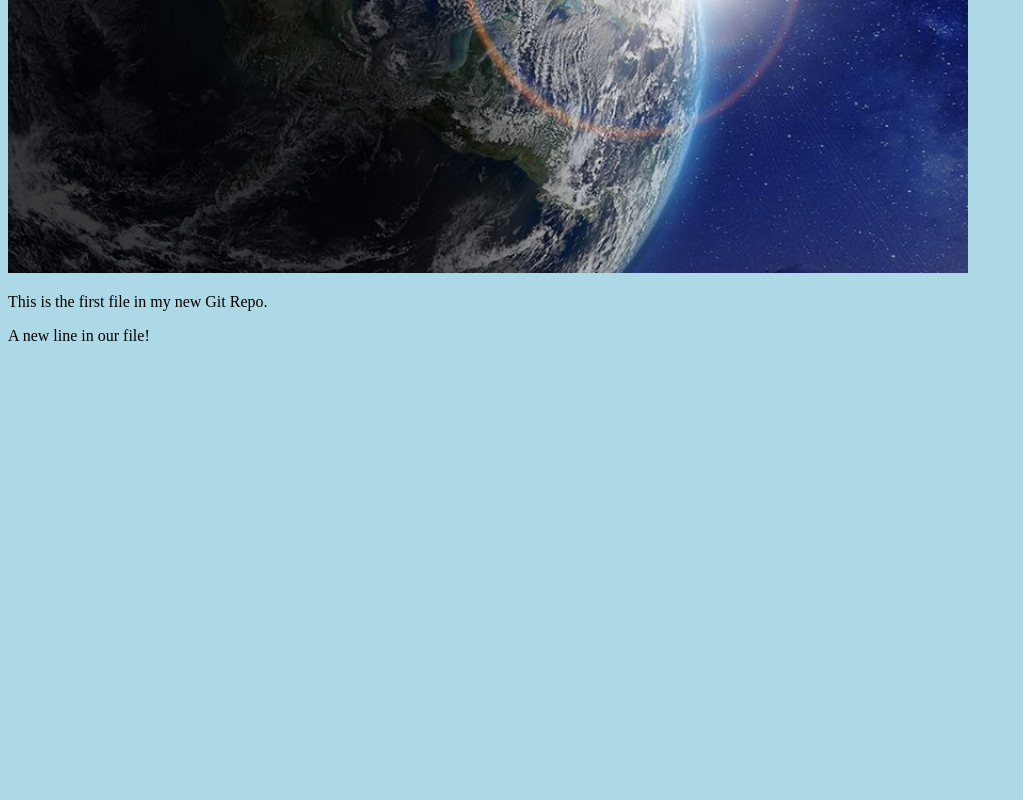
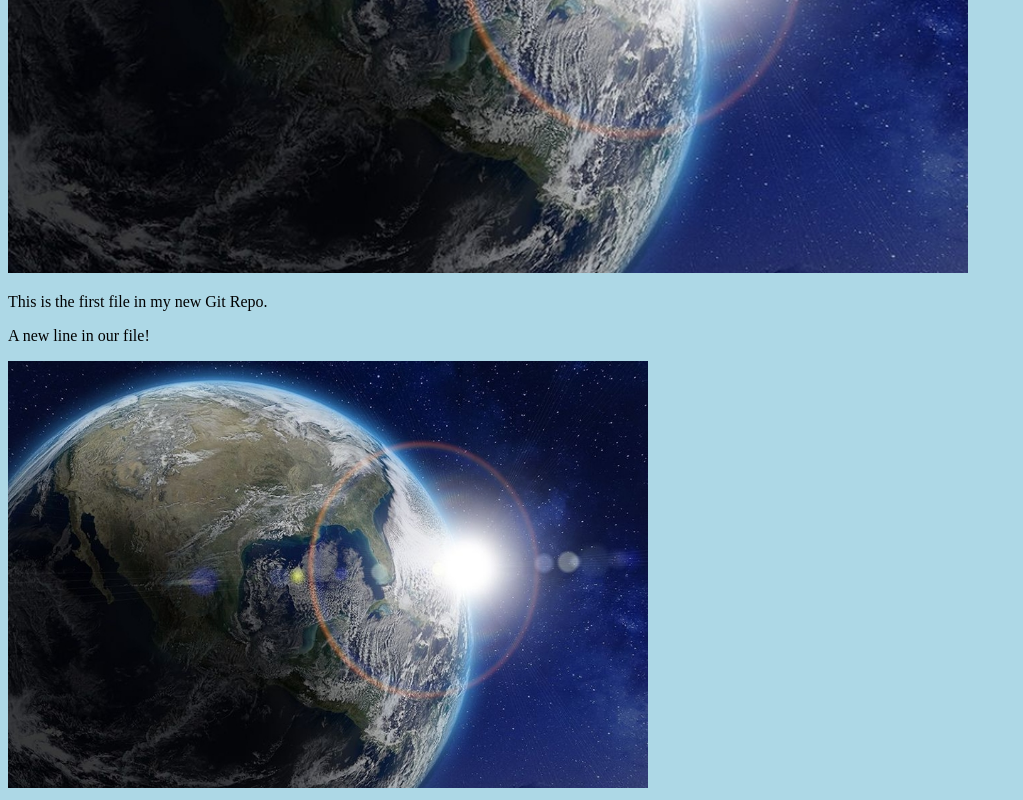
Before and after one commit to hrob95/hello-world-gittutorial, a plain HTML site: page index.html in a window 1280 px wide. Shown: the part 447-1247 px from the top of the page, without its empty margins (0-1023 px from the left). Before the commit the page ends 808 px from the top, so only its background shows below. Drawn offline with Linux system fonts and the light colour scheme.

Commit message:
added new image

```diff
--- a/index.html
+++ b/index.html
@@ -11,6 +11,8 @@
   style="width:100%;max-width:960px"></div>
 <p>This is the first file in my new Git Repo.</p>
 <p>A new line in our file!</p>
+<div><img src="img_hello_world.jpg" alt="Hello Git"
+style="width:100%;max-width:640px"</div>
 
 </body>
 </html>
```
